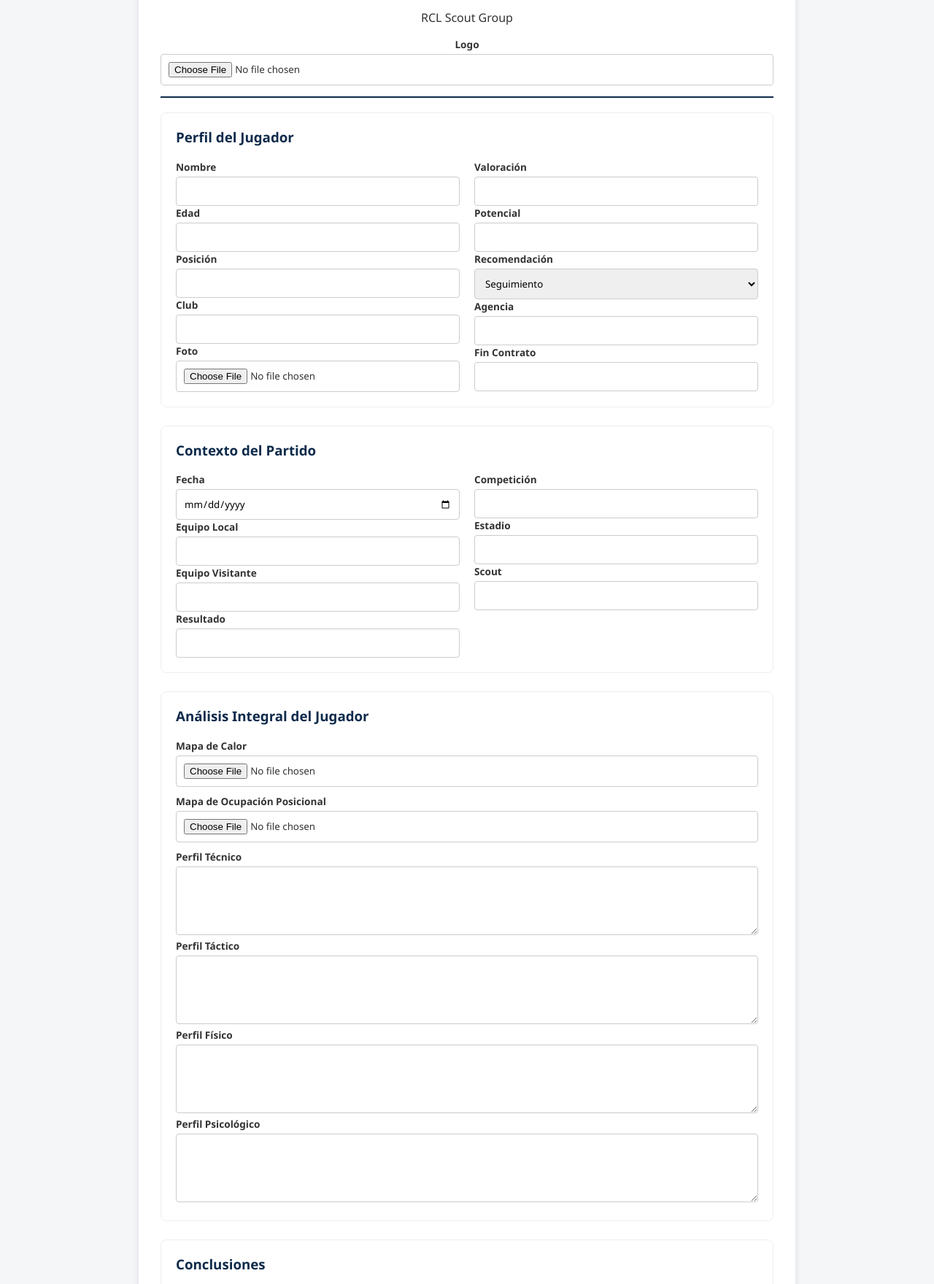
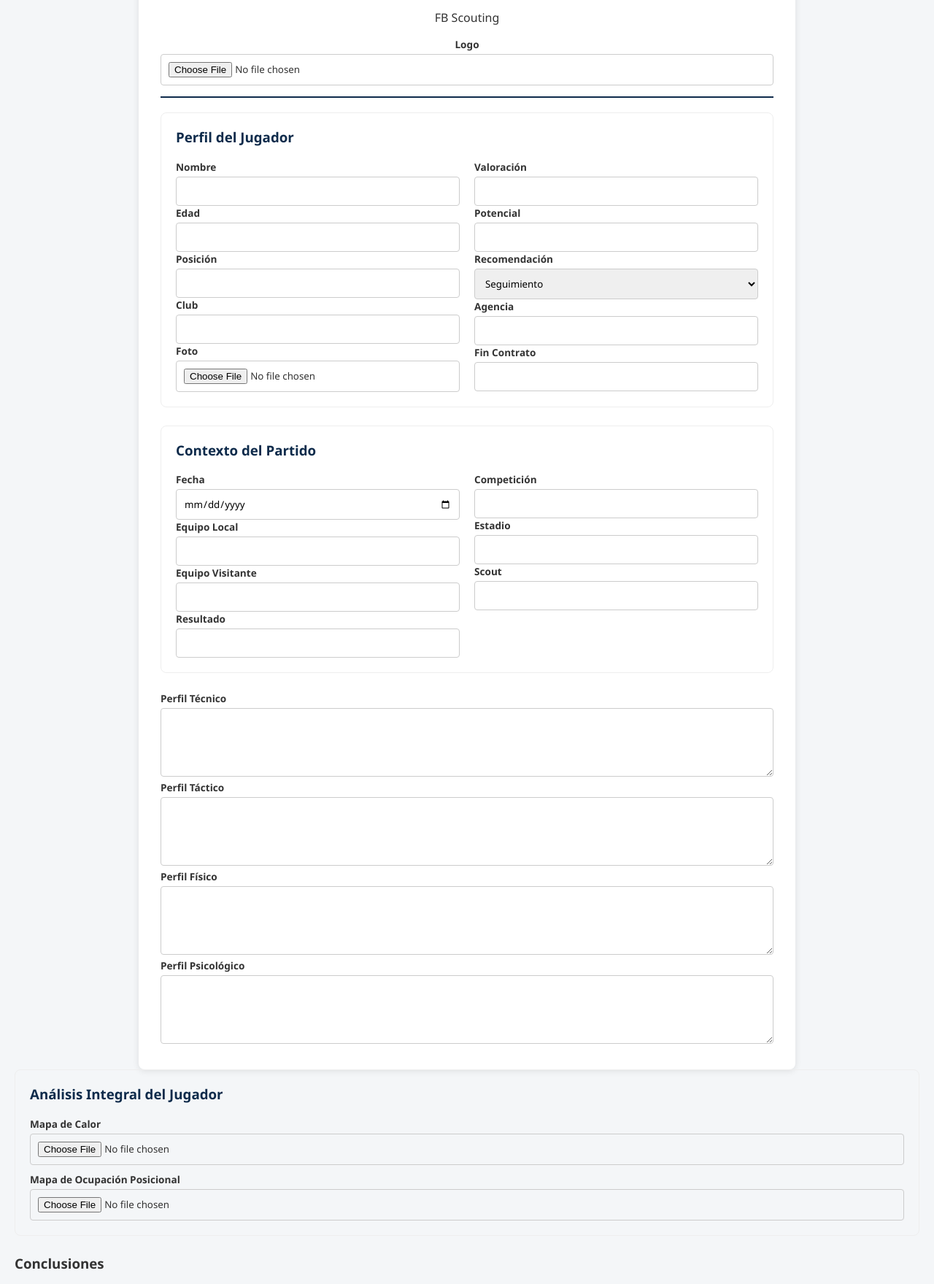
Before and after one commit to fede-alt/generador-informe-scout, a plain HTML site: page index.html in a window 1280 px wide. Shown: the part 96-1855 px from the top of the page at 73% size. Drawn offline with Linux system fonts and the light colour scheme.

Commit message:
Update index.html

```diff
--- a/index.html
+++ b/index.html
@@ -108,7 +108,7 @@ border-radius:6px
 <div class="container no-print" id="editor">
 <header>
 <h1>Generador Informe Individual</h1>
-<p>RCL Scout Group</p>
+<p>FB Scouting</p>
 <label>Logo</label>
 <input type="file" id="inp_logo" accept="image/*">
 </header>
@@ -156,14 +156,6 @@ border-radius:6px
 </div>
 </div>
 
-<div class="form-section">
-<h3>Análisis Integral del Jugador</h3>
-
-<label>Mapa de Calor</label>
-<input type="file" id="inp_heatmap" accept="image/*">
-
-<label style="margin-top:10px">Mapa de Ocupación Posicional</label>
-<input type="file" id="inp_positionmap" accept="image/*">
 
 <label style="margin-top:10px">Perfil Técnico</label>
 <textarea id="inp_tech" rows="4"></textarea>
@@ -178,7 +170,18 @@ border-radius:6px
 <textarea id="inp_psych" rows="4"></textarea>
 </div>
 
+
 <div class="form-section">
+<h3>Análisis Integral del Jugador</h3>
+
+<label>Mapa de Calor</label>
+<input type="file" id="inp_heatmap" accept="image/*">
+
+<label style="margin-top:10px">Mapa de Ocupación Posicional</label>
+<input type="file" id="inp_positionmap" accept="image/*">
+
+</div>
+
 <h3>Conclusiones</h3>
 <label>Fortalezas</label><textarea id="inp_str" rows="4"></textarea>
 <label>Debilidades</label><textarea id="inp_weak" rows="4"></textarea>
```
